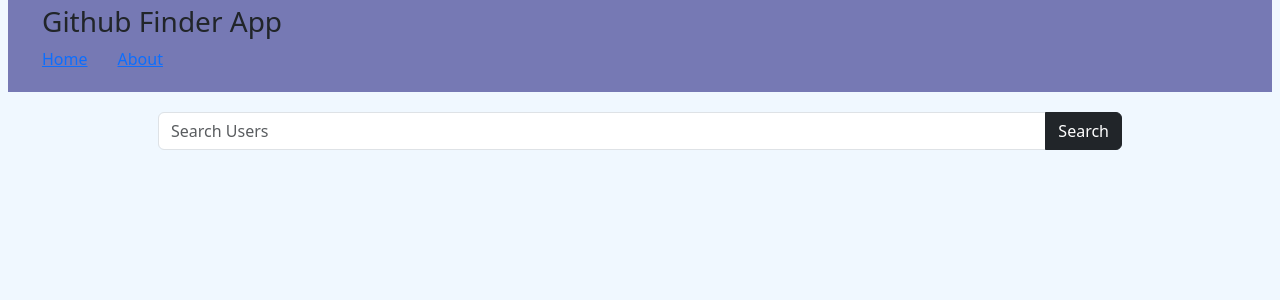
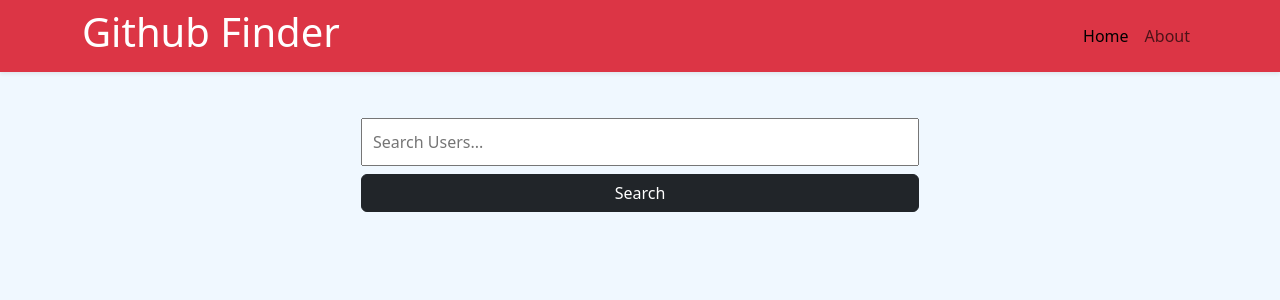
Before and after one commit to Tyrabims/github_finder, a React (Vite) app: page / in a window 1280 px wide. Shown: the top 300 px of the page. Built offline with nearby package versions, Linux system fonts and the light colour scheme.

Commit message:
navbar changes

```diff
--- a/src/App.tsx
+++ b/src/App.tsx
@@ -1,24 +1,23 @@
-import React from 'react';
 import './index.css';
-import { BrowserRouter as Router, Routes, Route } from 'react-router-dom';
+import { Routes, Route } from 'react-router-dom';
 import Navbar from './components/Navbar';
+import { Container } from 'react-bootstrap'
 import { Home } from './pages/Home';
 import { About } from './pages/About';
-import 'bootstrap/dist/css/bootstrap.css';
 import UserDetails from './components/UserDetailsProps';
 
 const App = () => (
-  <div className="px-2">
-    <Router>
+    <>
       <Navbar />
-      <Routes>
-        <Route path="/" element={<Home />} />
-        <Route path="/about" element={<About />} />
-        <Route path="/details/:username" element={<UserDetails />} />
-        <Route path="*" element={<h1>PAGE NOT FOUND</h1>} />
+      <Container className='mb-4'>
+        <Routes>
+          <Route path="/" element={<Home />} />
+          <Route path="/about" element={<About />} />
+          <Route path="/details/:username" element={<UserDetails />} />
+          <Route path="*" element={<h1>PAGE NOT FOUND</h1>} />
       </Routes>
-    </Router>
-  </div>
+      </Container>
+  </>
 );
 
 export default App;
--- a/src/Forms.module.css
+++ b/src/Forms.module.css
@@ -1,15 +1,19 @@
 .container{
-  display:grid;
-  grid-template-columns: 100px;
-  padding: 30px;
-  border: 0.5px dotted black;
-  margin-right: 70%;
-  justify-content: center;
+  width: 7rem;
+  align-items: center;
+  padding: 0;
+  margin-top: 20px;
 }
 
-@media screen and (min-width: 500px) {
-  .container{
+nav{
+  color: white;
+  justify-content: space-between;
+}
+
+
+/* @media screen and (min-width: 500px) {
+  .containerr{
     display:inline-block;
     justify-content: center;
   }
-}
+} */
--- a/src/components/Form.tsx
+++ b/src/components/Form.tsx
@@ -1,7 +1,7 @@
 import 'bootstrap/dist/css/bootstrap.css';
 import React, { FormEvent, useState } from 'react';
 import { useNavigate } from 'react-router-dom';
-import { Button } from 'react-bootstrap';
+import { Button, Card } from 'react-bootstrap';
 import apiClient from '../services/api-client';
 import styles from '../Forms.module.css';
 
@@ -51,20 +51,17 @@
   };
 
   return (
-    <div className="search">
-      <form className="input-group mb-3">
+    <div className="d-grid gap-2 col-6 mx-auto">
         <input
-          onChange={(event) => setUserdetails(event.target.value)}
+          onChange={(e) => setUserdetails(e.target.value)}
           value={userdetails}
           type="text"
-          className="form-control"
-          placeholder="Search Users"
+          className="search"
+          placeholder="Search Users..."
         />
         <button className="btn btn-dark" type="submit" onClick={handleSubmit}>
           Search
         </button>
-      </form>
-
       <div>
         {users.map((item) => (
           <>
@@ -73,7 +70,25 @@
                 Clear
               </button>
             </div>
-            <div className={styles.container}>
+
+            <Card className={styles.container}>
+              <Card.Body>
+                <Card.Img className='square rounded-circle' src={item.avatar_url} />
+                <Card.Text>
+                {item.login}
+                </Card.Text>
+                <Button variant='primary'
+                onClick={() => navigate(`/details/${item.login}`)}
+                >
+                More
+              </Button>
+              </Card.Body>
+
+            </Card>
+
+
+
+            {/* <div className={styles.container}>
               <img src={item.avatar_url} alt="user" />
               <div>{item.login}</div>
               <Button
@@ -83,7 +98,7 @@
               >
                 More
               </Button>
-            </div>
+            </div> */}
           </>
         ))}
       </div>
--- a/src/components/Navbar.tsx
+++ b/src/components/Navbar.tsx
@@ -1,15 +1,25 @@
-import { Link } from "react-router-dom";
-import logo from '../assets/logo.webp';
+import { NavLink } from "react-router-dom";
+// import logo from '../assets/logo.webp';
+import { Navbar as NavbarBs, Container, Nav } from "react-bootstrap";
+import '../index.css';
+import styles from './Forms.module.css'
 
 const Navbar = () => {
   return (
-    <div className='nav-item'>
-        <ul>
-            <li><h3>Github Finder App</h3></li>
-            <li><Link to="/">Home</Link></li>
-            <li><Link to="/">About</Link></li>
-        </ul>
-    </div>
+    <NavbarBs sticky="top" className="bg-danger shadow-sm mb-3">
+      <Container>
+          <h1>Github Finder</h1>
+          <Nav className="justify-content-end">
+          <Nav.Link to="/" as={NavLink}>
+            Home
+          </Nav.Link>
+          <Nav.Link to="/About" as={NavLink}>
+            About
+          </Nav.Link>
+          </Nav>
+      </Container>
+    </NavbarBs>
+
   )
 }
 
--- a/src/index.css
+++ b/src/index.css
@@ -1,31 +1,35 @@
+@import url('https://fonts.googleapis.com/css?family=Roboto');
+
 body:hover{
   background-color: aliceblue;
 }
 
 /* nav-bar */
-.nav-item{
-  background-color: #7679b4;
-  padding: 5px 2px;
+/* .nav-item{
+  background-color: rgba(234, 55, 24, 0.805);
+  padding: 12px 0px 2px 0px;
 }
 
 li{
   list-style-type: none;
   display: inline-block;
-  padding-right: 30px;
+  padding-right: 100px;
   text-decoration: none;
-}
+} */
 
-li h3{
+/* li h3{
   padding-right: 900px;
-}
+} */
+
 
 /* form */
 .search{
   background-color: none;
-  padding: 40px 300px;
+  padding: 10px 10px;
+  margin-top: 30px;
 }
 
-p {
+/* p {
   font-size: 1.5rem;
 }
 img{
@@ -33,9 +37,9 @@
   width: 150px;
   padding: 20px;
   border-radius: 50%;
-}
+} */
 
-@media screen and (min-width: 700px) {
+@media screen and (max-width: 700px) {
    .search{
     padding:20px 150px;
    }
--- a/src/main.tsx
+++ b/src/main.tsx
@@ -2,9 +2,13 @@
 import ReactDOM from 'react-dom/client';
 import App from './App';
 import './index.css';
+import 'bootstrap/dist/css/bootstrap.css';
+import { BrowserRouter } from 'react-router-dom';
 
 ReactDOM.createRoot(document.querySelector('#root') as HTMLElement).render(
   <React.StrictMode>
-    <App />
-</React.StrictMode>
+    <BrowserRouter>
+      <App />
+    </BrowserRouter>
+  </React.StrictMode>
 );
--- a/src/pages/About.tsx
+++ b/src/pages/About.tsx
@@ -3,8 +3,10 @@
 
 export const About = () => {
   return (
-    <div>
-      <h1>Hello</h1>
-    </div>
-  )
+  <div>
+    <h2>About This App</h2>
+    <h5>App to search Github users<br/>
+    Version 1.0.0
+    </h5>
+  </div>)
 }
--- a/src/pages/Home.tsx
+++ b/src/pages/Home.tsx
@@ -5,5 +5,5 @@
     <div>
       <Form />
     </div>
-  );
+  )
 };
```
Also changed, not shown: src/App.css (added).
